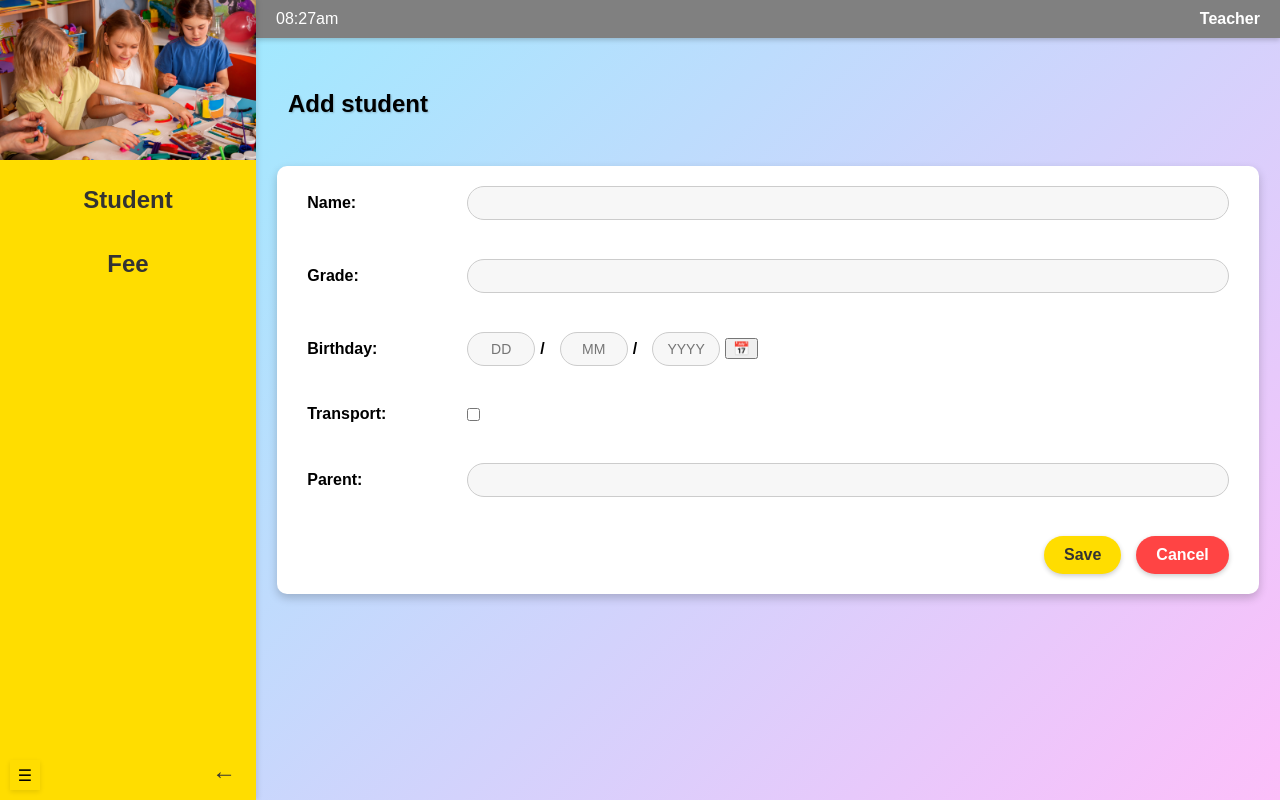
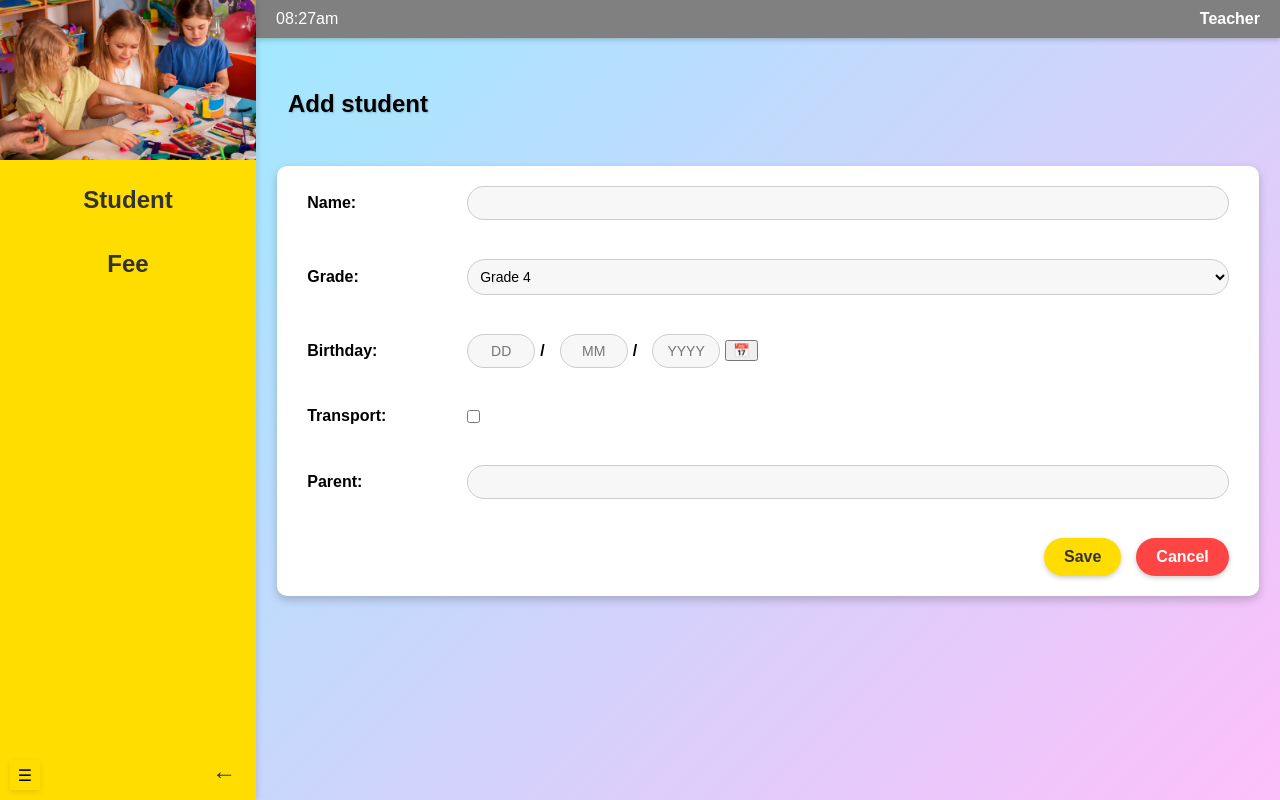
Before and after one commit to Sia139/soft-eng-assig, a Flask app: template templates/addStudent.html in a window 1280 px wide. Run offline with Flask 3, Linux system fonts and the light colour scheme; the template is opened without the code that fills it, so the values that code supplies are empty.

Commit message:
change grade to select

```diff
--- a/static/addStudent.css
+++ b/static/addStudent.css
@@ -259,6 +259,16 @@ body {
     width: 90%;
 }
 
+select {
+    flex: 1;
+    padding: 8px;
+    border: 1px solid #ccc;
+    border-radius: 20px;
+    font-size: 14px;
+    margin-left: 10px;
+    background: #f7f7f7;
+}
+
 .toggle {
     margin-left: 10px;
 }
--- a/templates/addStudent.html
+++ b/templates/addStudent.html
@@ -53,7 +53,12 @@
 
                     <div class="form-group">
                         <label for="grade">Grade:</label>
-                        <input type="text" id="grade" name="grade" required>
+                        <!-- <input type="text" id="grade" name="grade" required> -->
+                        <select id="grade" name="grade" required>
+                            <option value="4">Grade 4</option>
+                            <option value="5">Grade 5</option>
+                            <option value="6">Grade 6</option>
+                        </select>
                     </div>
 
                     <div class="form-group">
```
